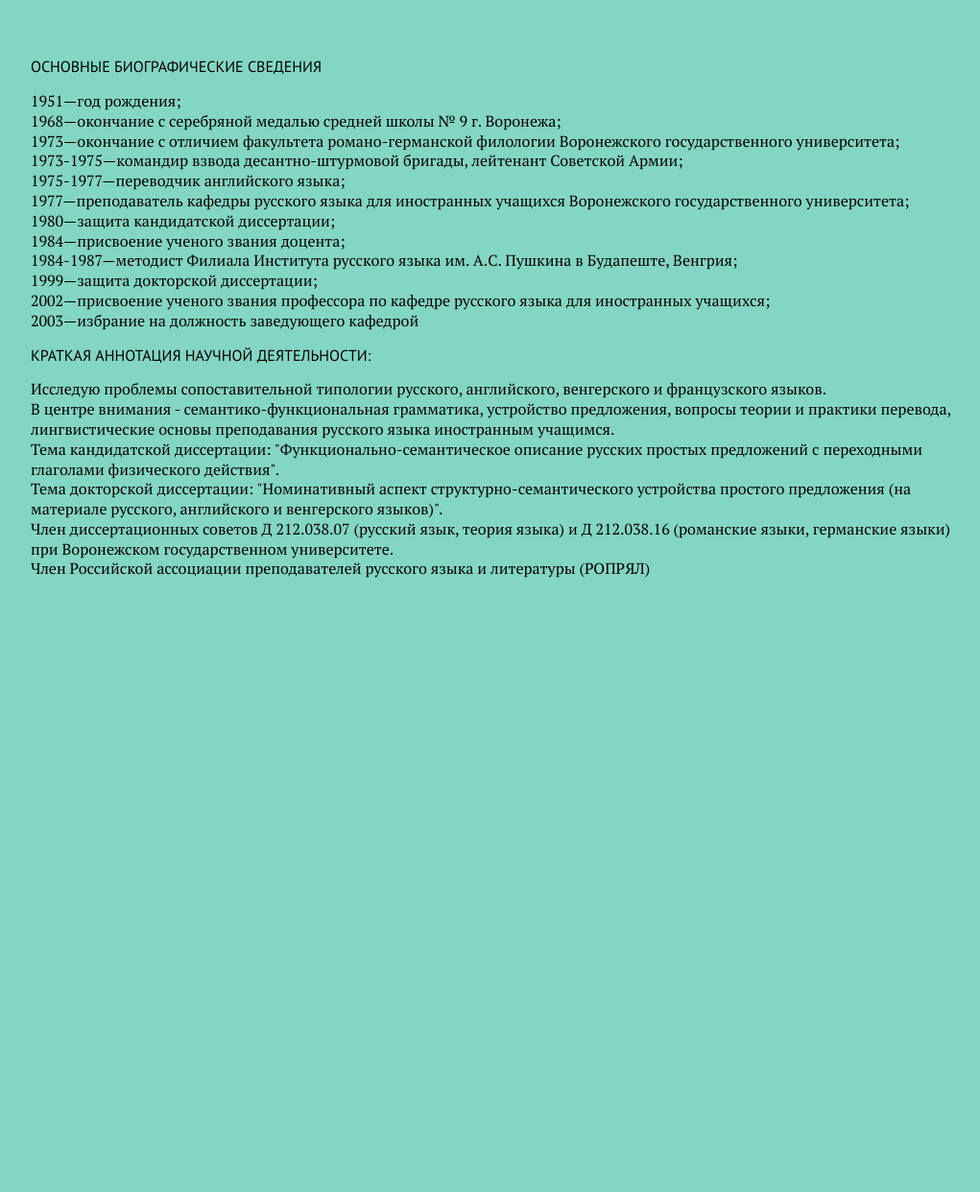
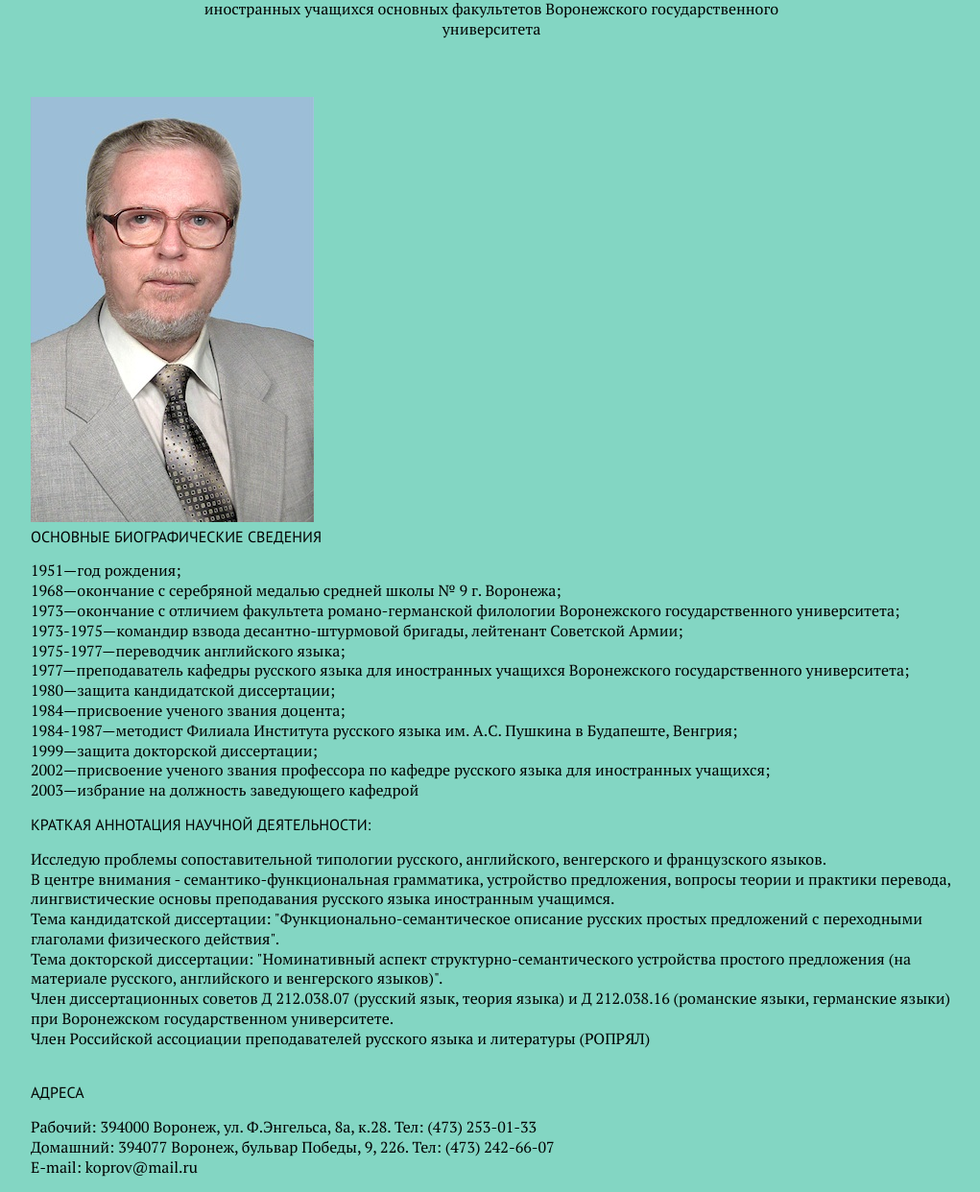
Before and after one commit to dkoprov/ksite, a plain HTML site: page index.html in a window 1280 px wide. Shown: the part 169-1411 px from the top of the page at 96% size, without its empty margins (128-1149 px from the left). Before the commit the page ends 800 px from the top, so only its background shows below. Drawn offline with Linux system fonts and the light colour scheme.

Commit message:
Contacts has been added. Made a draft version of the front page.

```diff
--- a/css/main.css
+++ b/css/main.css
@@ -42,6 +42,11 @@ p{
   line-height: 1.3em;
 }
 
+.description {
+  display: inline-block;
+  width: 700px;
+}
+
 .whoa{
 /*  color: #D1DDF8;*/
   color: #fff;
--- a/index.html
+++ b/index.html
@@ -12,8 +12,13 @@
     <div class="b-caption">
       <h1>Копров Виктор Юрьевич</h1>
       <span class="description">
-        профессор, доктор филологических наук, заведующий кафедрой
+        доктор филологических наук, профессор, заведующий кафедрой русского языка
+        для иностранных учащихся основных факультетов Воронежского государственного
+        университета
       </span>
+    </div>
+    <div class="b-photo">
+      <img src="resources/portret.jpg" />
     </div>
     <div class="b-story">
       <h2>ОСНОВНЫЕ БИОГРАФИЧЕСКИЕ СВЕДЕНИЯ</h2>
@@ -41,5 +46,16 @@
       Член Российской ассоциации преподавателей русского языка и литературы (РОПРЯЛ)
       </p>
     </div>
+    <br />
+    <div class="b-contacts">
+      <h2>АДРЕСА</h2>
+      <p>
+        Рабочий: 394000 Воронеж, ул. Ф.Энгельса, 8а, к.28. Тел: (473) 253-01-33
+        <br />
+        Домашний: 394077 Воронеж, бульвар Победы, 9, 226. Тел: (473) 242-66-07
+        <br />
+        E-mail: koprov@mail.ru
+      </p>
+    </div>
   </body>
 </html>
```
Also changed, not shown: resources/portret.jpg (added). Lines whose indentation alone changed are shown as unchanged.
